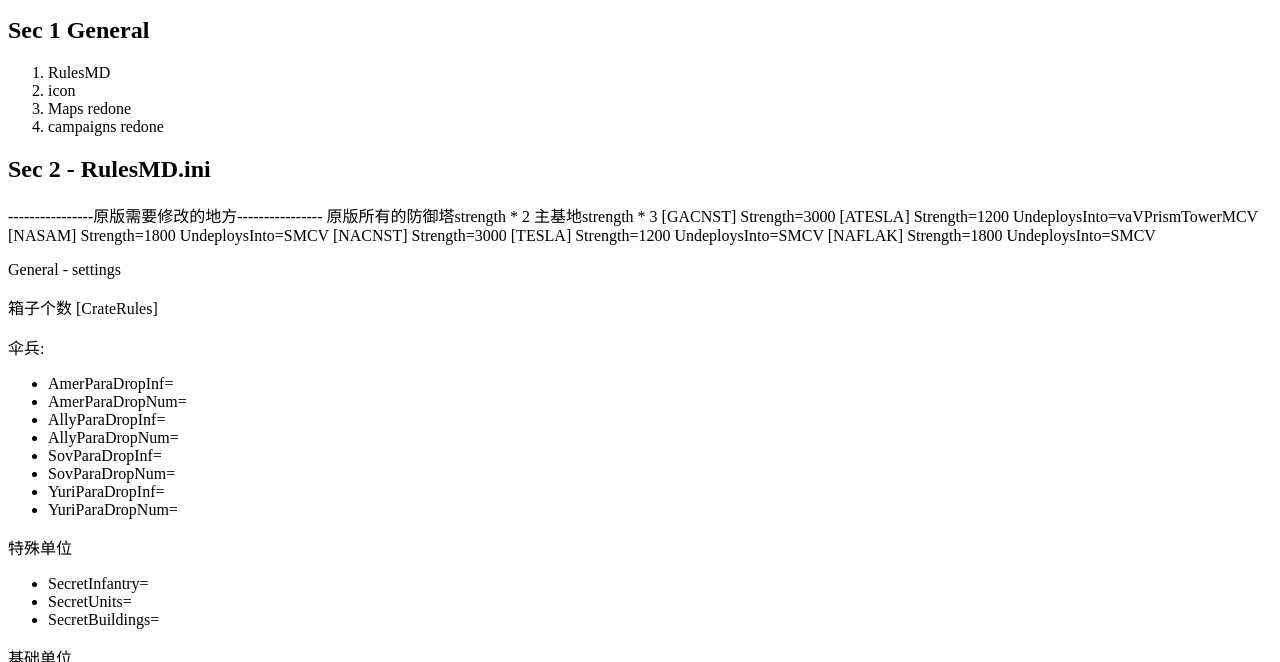
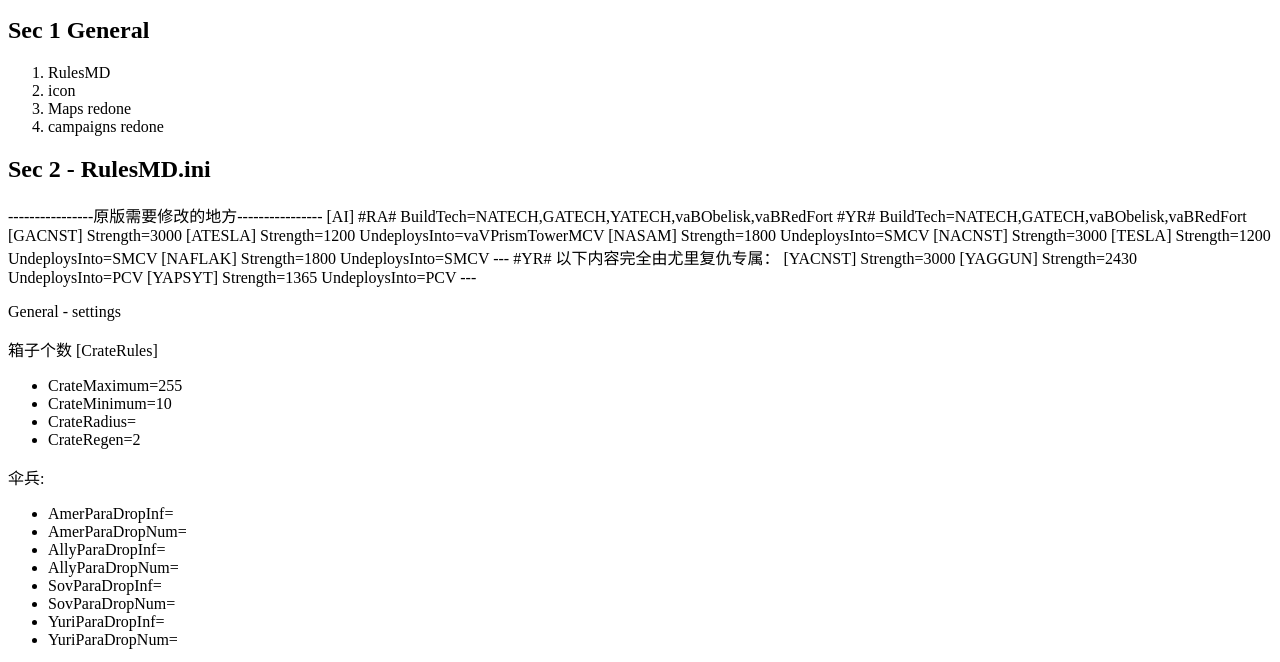
Before and after one commit to valorad/RA2YR-wc-s-Revenge, a plain HTML site: page wcR_plan.html in a window 1280 px wide. Shown: the part 131-793 px from the top of the page. Drawn offline with Linux system fonts and the light colour scheme.

Commit message:
.. 今日计划更新 :octocat:
* AI方面归类，不再体现到每个ini中
+ 讨论了尤里原版需要修改的建筑
+ 讨论了随机箱子的修改方案
+ 讨论了建造速度

```diff
--- a/wcR_plan.html
+++ b/wcR_plan.html
@@ -26,7 +26,14 @@
 
 <p>
 ----------------原版需要修改的地方----------------
-原版所有的防御塔strength * 2 主基地strength * 3
+
+[AI]
+#RA#
+BuildTech=NATECH,GATECH,YATECH,vaBObelisk,vaBRedFort
+
+#YR#
+BuildTech=NATECH,GATECH,vaBObelisk,vaBRedFort
+
 [GACNST]
 Strength=3000
 
@@ -49,6 +56,21 @@ UndeploysInto=SMCV
 Strength=1800
 UndeploysInto=SMCV
 
+---
+#YR# 以下内容完全由尤里复仇专属：
+
+[YACNST]
+Strength=3000
+
+[YAGGUN]
+Strength=2430
+UndeploysInto=PCV
+
+[YAPSYT]
+Strength=1365
+UndeploysInto=PCV
+---
+
 </p>
 <p>
 
@@ -58,9 +80,15 @@ UndeploysInto=SMCV
     General - settings
 </p>
 
-<p>
-    箱子个数 [CrateRules]
-</p>
+<div>
+    <p>箱子个数 [CrateRules]</p>
+    <ul>
+      <li>CrateMaximum=255</li>
+      <li>CrateMinimum=10</li>
+      <li>CrateRadius=</li>
+      <li>CrateRegen=2</li>
+    </ul>
+</div>
 <p>
   伞兵:
 </p>
@@ -104,7 +132,7 @@ UndeploysInto=SMCV
 
 <p>建造速度</p>
 <ul>
-  <li> BuildSpeed=</li>
+  <li> BuildSpeed=0.5</li>
 </ul>
 
 <p>[MultiplayerDialogSettings]</p>
```
